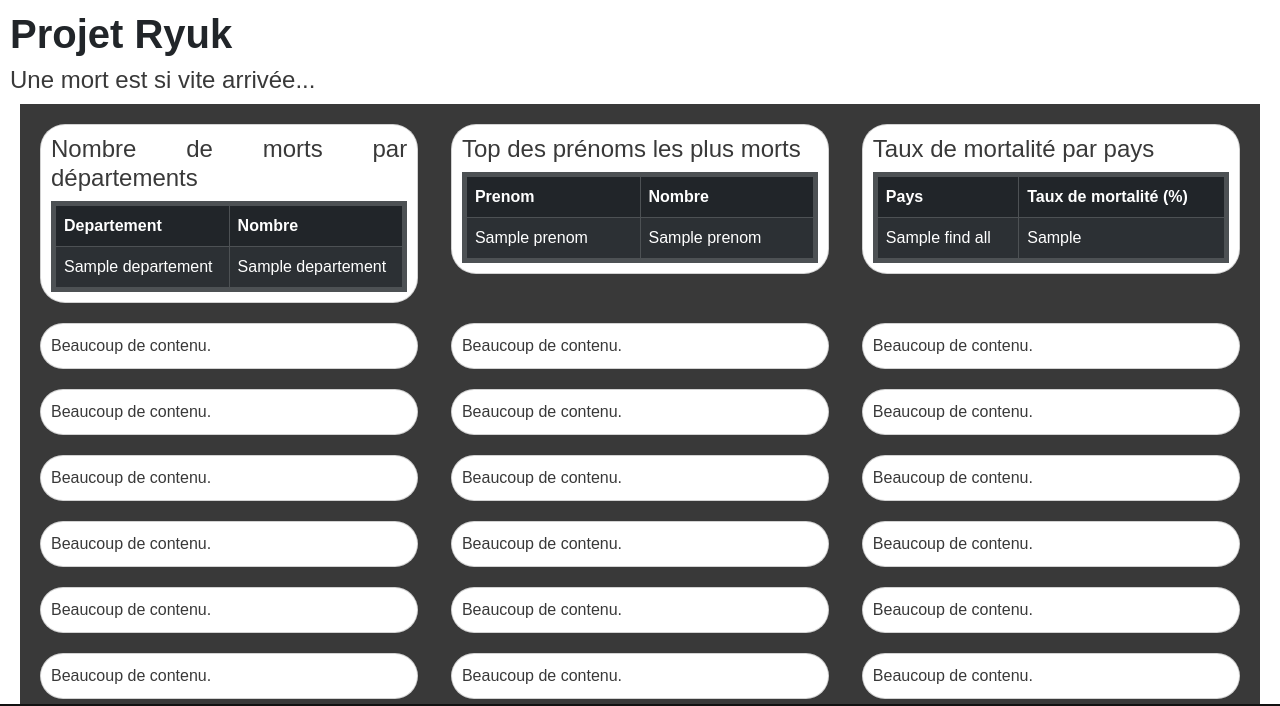
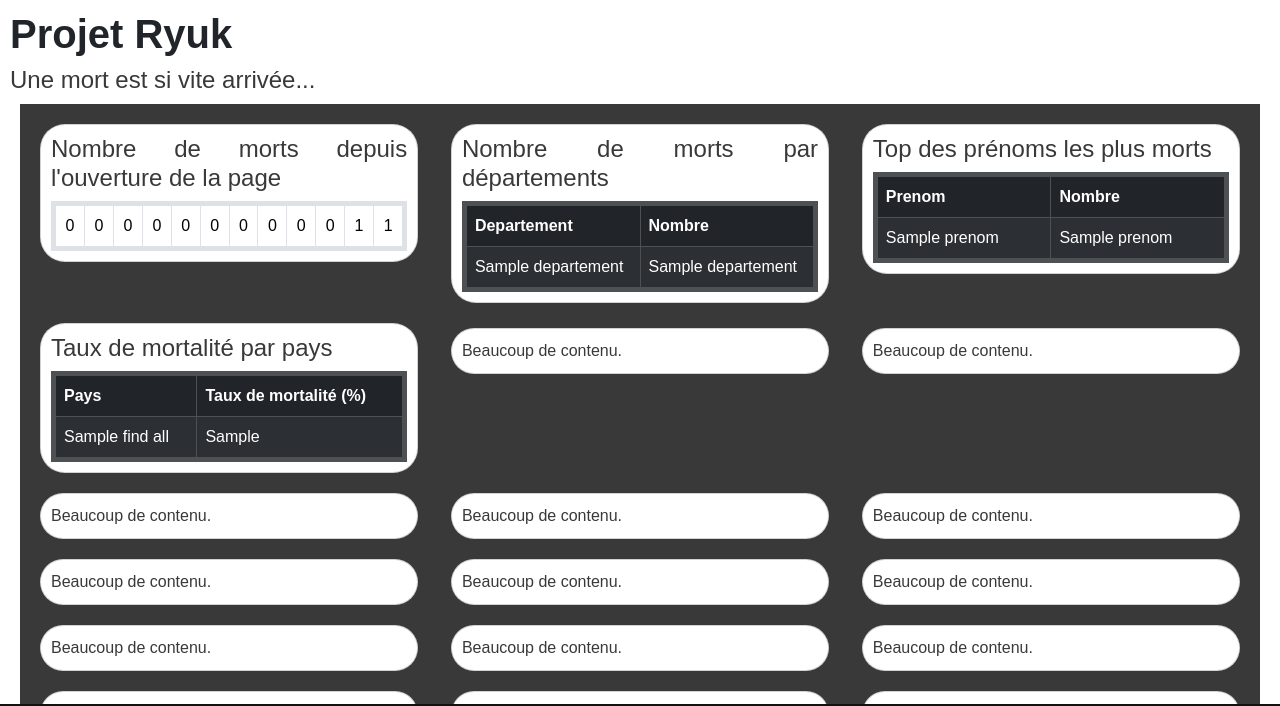
Before and after one commit to RyukPolytech/Ryuk, a Symfony app: template templates/home/index.html.twig in a window 1280 px wide. Shown: the part 68-774 px from the top of the page. Run offline with Twig, Linux system fonts and the light colour scheme; the template is opened without the code that fills it: most values are stand-ins (such as "Sample title", 1, 10 or a date in 2020); style sheets or scripts are compiled from the project's sources; some libraries are stand-ins or nearby versions.

Commit message:
compteur de morts

```diff
--- /dev/null
+++ b/assets/js/compteur.js
@@ -0,0 +1,19 @@
+const compteur = document.getElementById("compteur");
+setInterval(() => {
+    let dontStop = true;
+    let i = 0;
+    while(dontStop) {
+        let incrementedCompteur = compteur.children.namedItem("compteur-num" + i);
+        if (incrementedCompteur.innerHTML == 9) {
+            incrementedCompteur.innerHTML = 0;
+            i++;
+        }
+        else {
+            incrementedCompteur.innerHTML = Number(incrementedCompteur.innerHTML) + 1;
+            dontStop = false;
+        }
+        if (i >=  10) {
+            dontStop = false;
+        }
+    }
+}, 555)
--- a/templates/home/index.html.twig
+++ b/templates/home/index.html.twig
@@ -6,6 +6,18 @@
 {% block content %}
 	<h2>Une mort est si vite arrivée...</h2>
 	<article>
+		<div class="card">
+			<h2>Nombre de morts depuis l'ouverture de la page</h2>
+			<table class="table table-bordered text-center">
+				<tbody>
+					<tr id="compteur">
+						{% for i in 11..0 %}
+							<td id="compteur-num{{ i }}">0</td>
+						{% endfor %}
+					</tr>
+				</tbody>
+			</table>
+		</div>
 		<div class="card">
 		<h2>Nombre de morts par départements</h2>
 			<table class="table table-dark table-striped table-bordered table-hover rounded-3">
@@ -68,5 +80,8 @@
 				Beaucoup de contenu.
 			</div>
 		{% endfor %}
+
+		</script>
+		<script src={{ asset('js/compteur.js') }}></script>
 	</article>
 {% endblock %}
```
